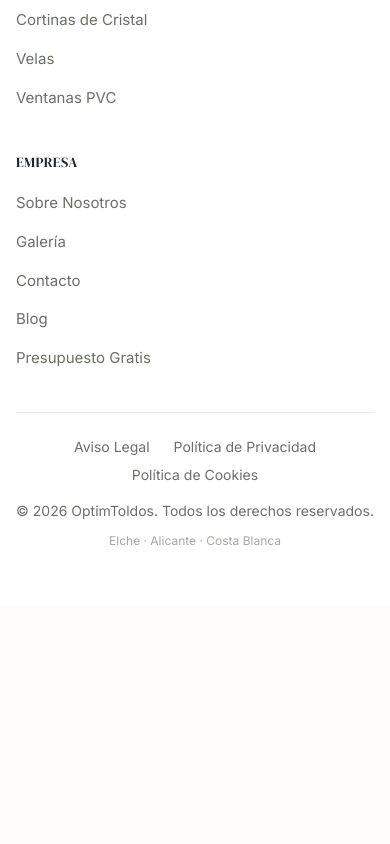
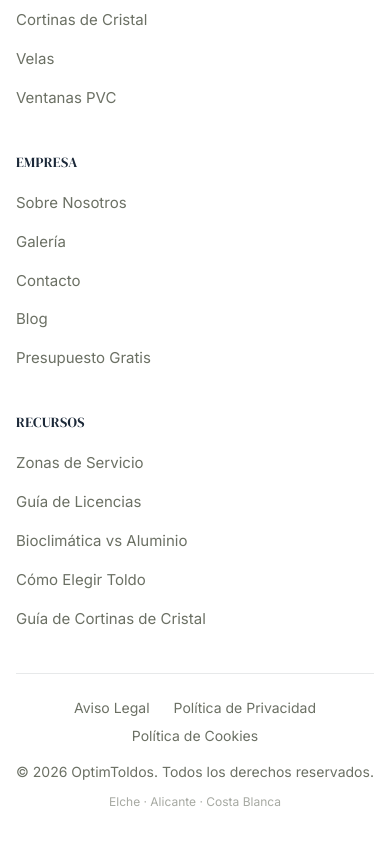
Before and after one commit to lng-boomworks/optimtoldos, an Astro site: page /blog in a window 390 px wide. Shown: the part 6350-7194 px from the top of the page. Before the commit the page ends 6955 px from the top, so only its background shows below. Built offline with nearby package versions, Linux system fonts and the light colour scheme; Astro itself is replaced by a stand-in of ours.

Commit message:
Wire Phase 2 pages into nav and footer
Service Areas goes into the main nav (between Gallery and About
Us) — it's a high-intent hub page per the brief. The four expert
pillars plus Service Areas get a new "Resources" / "Recursos"
column in the footer.

- Add nav.service_areas i18n key in both locales, insert into
  Navbar navLinks array (both desktop + mobile menu render from
  the same array).
- Add footer.resources_heading + five footer.* keys for the new
  Resources column. Update Footer.tsx to a 6-column lg grid
  (brand spans 2) and render the new column after Company. Mobile
  and tablet layouts are unchanged (single and two-column).

This closes Phase 2. All five new pages are now discoverable
through site chrome without relying on the Phase 3 internal
linking pass.

Co-Authored-By: Claude Opus 4.7 (1M context) <noreply@anthropic.com>

```diff
--- a/src/components/Footer.tsx
+++ b/src/components/Footer.tsx
@@ -28,6 +28,14 @@ export function Footer({ locale = 'es' }: FooterProps) {
     { name: t(locale, 'footer.quote'), path: footerPath('quote', locale) },
   ];
 
+  const resourceLinks = [
+    { name: t(locale, 'footer.service_areas'), path: footerPath('service-areas', locale) },
+    { name: t(locale, 'footer.licence_guide'), path: footerPath('licence-guide', locale) },
+    { name: t(locale, 'footer.bioclimatic_vs_aluminium'), path: footerPath('bioclimatic-vs-aluminium', locale) },
+    { name: t(locale, 'footer.awning_guide'), path: footerPath('awning-guide', locale) },
+    { name: t(locale, 'footer.curtains_guide'), path: footerPath('glass-curtains-guide', locale) },
+  ];
+
   const legalLinks = [
     { name: t(locale, 'footer.legal_notice'), path: footerPath('legal-notice', locale) },
     { name: t(locale, 'footer.privacy'), path: footerPath('privacy-policy', locale) },
@@ -37,7 +45,7 @@ export function Footer({ locale = 'es' }: FooterProps) {
   return (
     <footer className="bg-white border-t border-border">
       <div className="max-w-7xl mx-auto px-4 sm:px-6 lg:px-8 py-14">
-        <div className="grid grid-cols-1 md:grid-cols-2 lg:grid-cols-4 gap-10 lg:gap-8">
+        <div className="grid grid-cols-1 md:grid-cols-2 lg:grid-cols-6 gap-10 lg:gap-8">
           {/* Brand */}
           <div className="lg:col-span-2">
             <a href={localizedUrl("/", locale)} className="inline-block mb-5">
@@ -108,6 +116,25 @@ export function Footer({ locale = 'es' }: FooterProps) {
               ))}
             </ul>
           </div>
+
+          {/* Resources */}
+          <div>
+            <h4 className="text-navy font-medium text-sm uppercase tracking-wide mb-4">
+              {t(locale, 'footer.resources_heading')}
+            </h4>
+            <ul className="flex flex-col gap-2.5">
+              {resourceLinks.map((link) => (
+                <li key={link.path}>
+                  <a
+                    href={link.path}
+                    className="text-text-muted text-[15px] hover:text-terracotta transition-colors"
+                  >
+                    {link.name}
+                  </a>
+                </li>
+              ))}
+            </ul>
+          </div>
         </div>
 
         {/* Bottom bar */}
--- a/src/components/Navbar.tsx
+++ b/src/components/Navbar.tsx
@@ -27,6 +27,7 @@ export function Navbar({ locale = 'es' }: NavbarProps) {
     { name: t(locale, 'nav.sails'), path: navPath('shade-sails', locale) },
     { name: t(locale, 'nav.windows'), path: navPath('pvc-windows', locale) },
     { name: t(locale, 'nav.gallery'), path: navPath('gallery', locale) },
+    { name: t(locale, 'nav.service_areas'), path: navPath('service-areas', locale) },
     { name: t(locale, 'nav.about'), path: navPath('about-us', locale) },
     { name: t(locale, 'nav.blog'), path: navPath('blog', locale) },
     { name: t(locale, 'nav.contact'), path: navPath('contact', locale) },
--- a/src/i18n/locales/en.ts
+++ b/src/i18n/locales/en.ts
@@ -7,6 +7,7 @@ export default {
   'nav.sails': 'Shade Sails',
   'nav.windows': 'PVC Windows',
   'nav.gallery': 'Gallery',
+  'nav.service_areas': 'Service Areas',
   'nav.about': 'About Us',
   'nav.blog': 'Blog',
   'nav.contact': 'Contact',
@@ -16,11 +17,17 @@ export default {
   // -- Footer --
   'footer.products_heading': 'Products',
   'footer.company_heading': 'Company',
+  'footer.resources_heading': 'Resources',
   'footer.about': 'About Us',
   'footer.gallery': 'Gallery',
   'footer.contact': 'Contact',
   'footer.blog': 'Blog',
   'footer.quote': 'Free Quote',
+  'footer.service_areas': 'Service Areas',
+  'footer.licence_guide': 'Planning Permission Guide',
+  'footer.bioclimatic_vs_aluminium': 'Bioclimatic vs Aluminium',
+  'footer.awning_guide': 'Choosing an Awning',
+  'footer.curtains_guide': 'Glass Curtains Guide',
   'footer.description': 'Specialists in solar protection and outdoor living in the province of Alicante. Custom-made and professionally installed.',
   'footer.location': 'Elche, Alicante',
   'footer.copyright': 'All rights reserved.',
--- a/src/i18n/locales/es.ts
+++ b/src/i18n/locales/es.ts
@@ -7,6 +7,7 @@ export default {
   'nav.sails': 'Velas',
   'nav.windows': 'Ventanas PVC',
   'nav.gallery': 'Galería',
+  'nav.service_areas': 'Zonas de Servicio',
   'nav.about': 'Sobre Nosotros',
   'nav.blog': 'Blog',
   'nav.contact': 'Contacto',
@@ -16,11 +17,17 @@ export default {
   // -- Footer --
   'footer.products_heading': 'Productos',
   'footer.company_heading': 'Empresa',
+  'footer.resources_heading': 'Recursos',
   'footer.about': 'Sobre Nosotros',
   'footer.gallery': 'Galería',
   'footer.contact': 'Contacto',
   'footer.blog': 'Blog',
   'footer.quote': 'Presupuesto Gratis',
+  'footer.service_areas': 'Zonas de Servicio',
+  'footer.licence_guide': 'Guía de Licencias',
+  'footer.bioclimatic_vs_aluminium': 'Bioclimática vs Aluminio',
+  'footer.awning_guide': 'Cómo Elegir Toldo',
+  'footer.curtains_guide': 'Guía de Cortinas de Cristal',
   'footer.description': 'Especialistas en protección solar y vida exterior en la provincia de Alicante. Fabricación a medida e instalación profesional.',
   'footer.location': 'Elche, Alicante',
   'footer.copyright': 'Todos los derechos reservados.',
```
